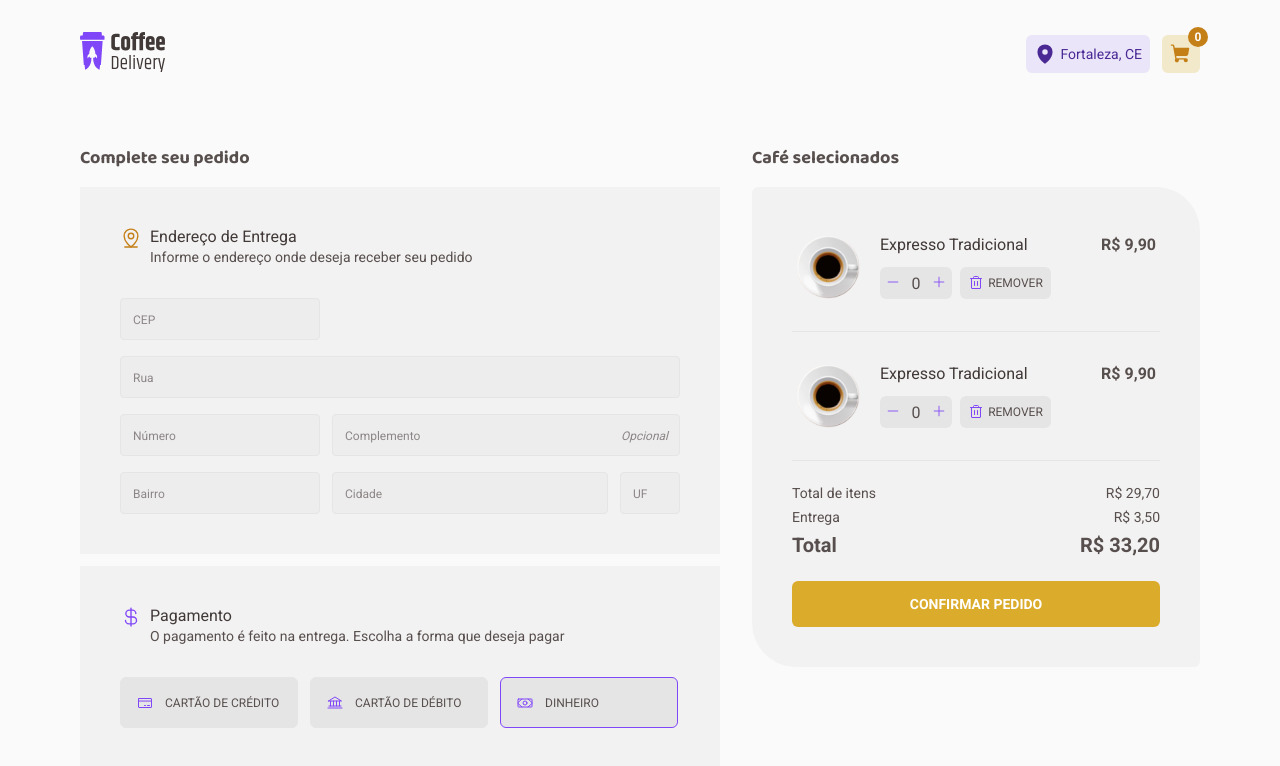
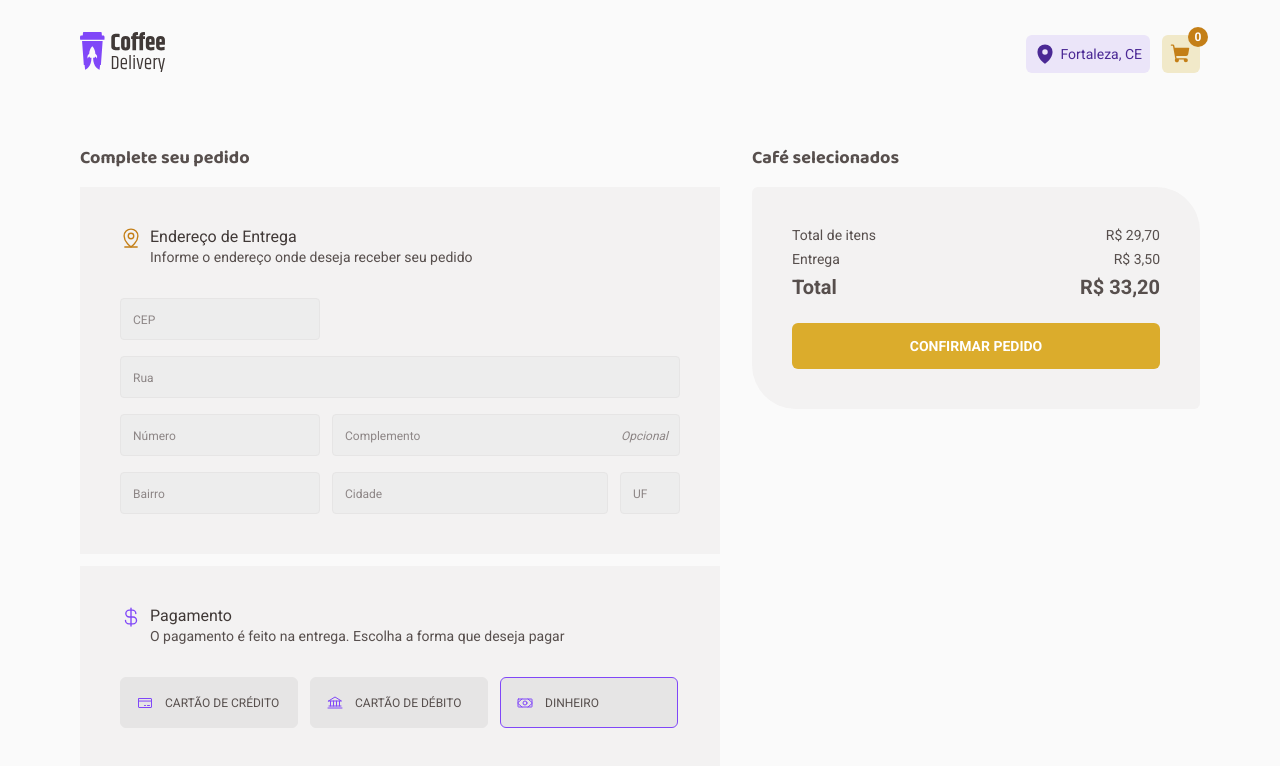
Before and after one commit to steniomoreira/cofee-delivery, a React (Vite) app: page /checkout in a window 1280 px wide. Shown: the top 766 px of the page. Built offline with nearby package versions, Linux system fonts and the light colour scheme.

Commit message:
feat: added functions in CoffeeSeleted component

```diff
--- a/server.json
+++ b/server.json
@@ -6,7 +6,7 @@
       "name": "Expresso Tradicional",
       "description": "O tradicional café feito com água quente e grãos moídos",
       "tags": ["tradicional"],
-      "price": 29.9
+      "price": 8.75
     },
     {
       "id": 2,
--- a/src/components/coffeeCard/CoffeeCard.tsx
+++ b/src/components/coffeeCard/CoffeeCard.tsx
@@ -29,7 +29,7 @@ export function CoffeeCard({ coffee }: CooffeeProps) {
   const { handleAddCoffeeCart } = useCoffeeCartContext()
   const [counter, setCounter] = useState(0)
 
-  const { id, imageUrl, name, tags, description, price } = coffee
+  const { imageUrl, name, tags, description, price } = coffee
 
   function handleIncrement() {
     setCounter((state) => state + 1)
@@ -52,7 +52,8 @@ export function CoffeeCard({ coffee }: CooffeeProps) {
     const totalPrice = calculatedTotalPrice()
 
     handleAddCoffeeCart({
-      id,
+      order: new Date().getTime(),
+      imageUrl,
       name,
       totalPrice,
       price,
--- a/src/components/counter/Counter.tsx
+++ b/src/components/counter/Counter.tsx
@@ -5,20 +5,28 @@ interface CouterProps {
   counter: number
   handleIncrement: () => void
   handleDecrement: () => void
+  isDisabled?: boolean
 }
 
 export function Counter({
   counter,
   handleIncrement,
   handleDecrement,
+  isDisabled,
 }: CouterProps) {
+  const maxlimit = counter >= 20
+  const minLimit = counter < 1
+
   return (
     <CounterContainer>
-      <button onClick={() => handleDecrement()}>
+      <button
+        onClick={() => handleDecrement()}
+        disabled={isDisabled || minLimit}
+      >
         <Minus size={14} />
       </button>
       <span>{counter}</span>
-      <button onClick={() => handleIncrement()}>
+      <button onClick={() => handleIncrement()} disabled={maxlimit}>
         <Plus size={14} />
       </button>
     </CounterContainer>
--- a/src/components/counter/styles.ts
+++ b/src/components/counter/styles.ts
@@ -33,5 +33,10 @@ export const CounterContainer = styled.div`
     :focus {
       box-shadow: none;
     }
+
+    :disabled {
+      opacity: 0.5;
+      cursor: not-allowed;
+    }
   }
 `
--- a/src/context/cartContext.tsx
+++ b/src/context/cartContext.tsx
@@ -7,7 +7,8 @@ import {
 } from 'react'
 
 type CoffeeCart = {
-  id: string
+  order: number
+  imageUrl: string
   name: string
   price: number
   totalPrice: number
@@ -17,6 +18,7 @@ type CoffeeCart = {
 interface CoffeeCartContext {
   coffeeCart: CoffeeCart[]
   handleAddCoffeeCart: (coffee: CoffeeCart) => void
+  updateCoffeeCart: (coffee: CoffeeCart) => void
 }
 
 export const CartContext = createContext({} as CoffeeCartContext)
@@ -28,21 +30,23 @@ interface CartProviderProps {
 export function CartProvider({ children }: CartProviderProps) {
   const [coffeeCart, setCoffeeCart] = useState<CoffeeCart[]>([])
 
-  const handleAddCoffeeCart = useCallback(
-    (coffee: CoffeeCart) => {
-      if (coffee.counter > 0) {
-        setCoffeeCart((state) => [...state, coffee])
+  const handleAddCoffeeCart = useCallback((coffee: CoffeeCart) => {
+    if (coffee.counter > 0) {
+      setCoffeeCart((state) => [...state, coffee])
+    }
+  }, [])
 
-        const stateJSON = JSON.stringify([...coffeeCart, coffee])
-        localStorage.setItem('@ignite-coffee-delivery:cart-1.0.0', stateJSON)
-      }
-    },
-    [coffeeCart],
-  )
+  console.log(coffeeCart)
+
+  const updateCoffeeCart = useCallback((coffee: CoffeeCart) => {
+    setCoffeeCart((stateCart) =>
+      stateCart.map((cart) => (cart.order === coffee.order ? coffee : cart)),
+    )
+  }, [])
 
   useEffect(() => {
     const storedStateAsJSON = localStorage.getItem(
-      '@ignite-coffee-delivery:cart-1.0.0',
+      '@stn-coffee-delivery:cart-1.0.0',
     )
 
     if (storedStateAsJSON) {
@@ -50,8 +54,17 @@ export function CartProvider({ children }: CartProviderProps) {
     }
   }, [])
 
+  useEffect(() => {
+    if (coffeeCart.length > 0) {
+      const stateJSON = JSON.stringify(coffeeCart)
+      localStorage.setItem('@stn-coffee-delivery:cart-1.0.0', stateJSON)
+    }
+  }, [coffeeCart])
+
   return (
-    <CartContext.Provider value={{ coffeeCart, handleAddCoffeeCart }}>
+    <CartContext.Provider
+      value={{ coffeeCart, handleAddCoffeeCart, updateCoffeeCart }}
+    >
       {children}
     </CartContext.Provider>
   )
--- a/src/pages/checkout/Checkout.tsx
+++ b/src/pages/checkout/Checkout.tsx
@@ -84,7 +84,6 @@ export function Checkout() {
         <h2>Café selecionados</h2>
         <ConfirmRequest>
           <CoffeeSelected />
-          <CoffeeSelected />
 
           <Totalizers />
 
--- a/src/pages/checkout/components/coffeeSelected/CoffeeSelected.tsx
+++ b/src/pages/checkout/components/coffeeSelected/CoffeeSelected.tsx
@@ -1,50 +1,63 @@
-import { useState } from 'react'
-import expresso from '../../../../assets/images/type-coffee/expresso.svg'
 import { ButtonSmall } from '../../../../components/buttonSmall/ButtonSmall'
 import { Counter } from '../../../../components/counter/Counter'
-import {
-  CoffeeSelectedContainer,
-  Info,
-  Details,
-  Actions,
-  Divider,
-} from './styles'
+import { useCoffeeCartContext } from '../../../../hooks/useCoffeeCart'
+import { priceFormatter } from '../../../../utils/formatter'
+
+import { CoffeeSelectedContainer, Info, Details, Actions } from './styles'
+
+type CoffeeCart = {
+  order: number
+  imageUrl: string
+  name: string
+  price: number
+  totalPrice: number
+  counter: number | 0
+}
 
 export function CoffeeSelected() {
-  const [counter, setCounter] = useState(0)
+  const { coffeeCart, updateCoffeeCart } = useCoffeeCartContext()
 
-  function handleIncrement() {
-    setCounter((state) => state + 1)
+  function handleIncrement(coffee: CoffeeCart) {
+    updateCoffeeCart({ ...coffee, counter: coffee.counter + 1 })
   }
 
-  function handleDecrement() {
-    if (counter === 0) return
-    setCounter((state) => state - 1)
+  function handleDecrement(coffee: CoffeeCart) {
+    if (coffee.counter === 1) return
+    updateCoffeeCart({ ...coffee, counter: coffee.counter - 1 })
+  }
+
+  function calculatedTotalPrice(coffee: CoffeeCart) {
+    if (coffee.counter > 0) {
+      return coffee.counter * coffee.price
+    }
+
+    return coffee.price
   }
 
   return (
     <>
-      <CoffeeSelectedContainer>
+      {coffeeCart.map((coffee) => (
+        <CoffeeSelectedContainer key={coffee.order}>
           <Info>
-          <img src={expresso} alt="Café expresso" />
+            <img src={coffee.imageUrl} alt={coffee.name} />
 
             <Details>
-            <h2>Expresso Tradicional</h2>
+              <h2>{coffee.name}</h2>
               <Actions>
                 <Counter
-                counter={counter}
-                handleIncrement={handleIncrement}
-                handleDecrement={handleDecrement}
+                  counter={coffee.counter}
+                  handleIncrement={() => handleIncrement(coffee)}
+                  handleDecrement={() => handleDecrement(coffee)}
+                  isDisabled={coffee.counter === 1}
                 />
                 <ButtonSmall text="Remover" />
               </Actions>
             </Details>
           </Info>
 
-        <span>R$ 9,90</span>
+          <span>{priceFormatter.format(calculatedTotalPrice(coffee))}</span>
         </CoffeeSelectedContainer>
-
-      <Divider />
+      ))}
     </>
   )
 }
--- a/src/pages/checkout/components/coffeeSelected/styles.ts
+++ b/src/pages/checkout/components/coffeeSelected/styles.ts
@@ -4,7 +4,9 @@ export const CoffeeSelectedContainer = styled.div`
   display: flex;
   justify-content: space-between;
 
-  padding: 0.5rem 0.25rem;
+  padding: 0.5rem 0.25rem 1.5rem;
+  margin-bottom: 1.5rem;
+  border-bottom: 1px solid ${(props) => props.theme.baseButton};
 
   > span {
     font-family: 'Roboto', sans-serif;
@@ -49,9 +51,3 @@ export const Actions = styled.div`
     height: 32px;
   }
 `
-
-export const Divider = styled.hr`
-  margin: 1.5rem 0;
-  border: 0;
-  border-bottom: 1px solid ${(props) => props.theme.baseButton};
-`
```
Lines whose indentation alone changed are shown as unchanged.
